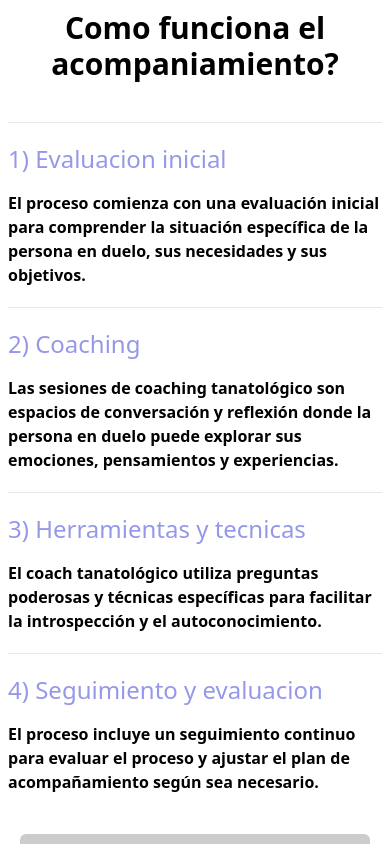
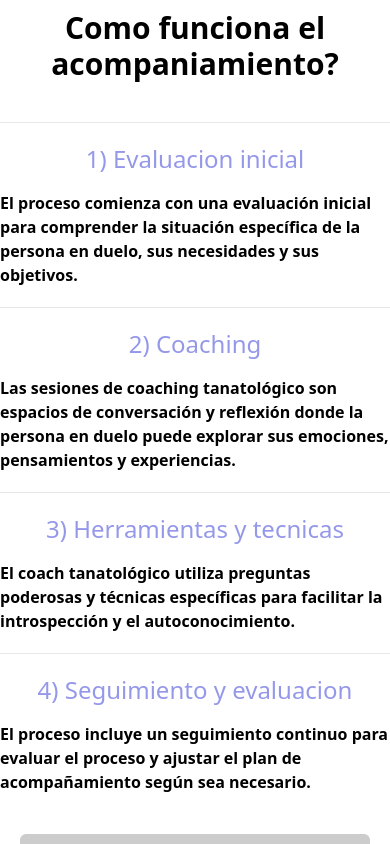
Before and after one commit to llanesleonardo/abellas4e, a React (Vite) app: page / in a window 390 px wide. Shown: the part 8560-9404 px from the top of the page. Built offline with nearby package versions, Linux system fonts and the light colour scheme.

Commit message:
some responsive features

```diff
--- a/src/Components/Faq.jsx
+++ b/src/Components/Faq.jsx
@@ -23,11 +23,11 @@ export default function Faq() {
         <div className="container mx-auto px-4 text-left">
         </div>
       </div>
-      <div className="container mx-auto flex-col justify-left items-center flex-wrap  md:flex md:gap-[100px]  md:flex-nowrap">
-          <div className="flex-1 flex-col justify-center items-center">
+      <div className="container mx-auto flex flex-col justify-left items-center flex-wrap  md:flex-row md:gap-[100px]  md:flex-nowrap">
+          <div className="flex-1 flex-col justify-center items-center ">
           <p className='font-bold text-center'>{t('Frequently asked questions')}</p>
           <h1 className="text-[black] text-center text-6xl md:text-8xl font-bold mb-0 md:text-left">{t('FAQs')}</h1>
-          <div className='flex items-center justify-center md:items-center md:justify-start'>
+          <div className='flex items-center justify-center md:flex-row md:items-center md:justify-center'>
             <button onClick={handleCLick} className="bg-[black] hover:bg-[black] text-white text-xl py-4 px-6 my-3 font-bold md:text-xl lg:text-xl xl:text-2xl md:py-4 md:px-6 lg:py-3 lg:px-6 xl:py-3 xl:px-6 rounded-full">
             {t('Book Now!')}
             </button>
--- a/src/Components/Gallery.jsx
+++ b/src/Components/Gallery.jsx
@@ -63,11 +63,11 @@ export default function ImageGrid() {
   return (
     <div id='about' className=" px-5 py-6 md:py-16">
       <div className="container mx-auto">
-      <div className='bg-white h-[300px] w-[350px]  md:w-full md:h-[600px] mx-auto' style={{backgroundImage: `url(${'https://placehold.co/1300x600'})`, backgroundSize: 'cover', backgroundPosition: 'center',borderRadius:'50px'}}>
+      <div className='block bg-white h-[300px] w-[350px]  md:hidden lg:hidden xl:hidden mx-auto' style={{backgroundImage: `url(${'https://placehold.co/1300x600'})`, backgroundSize: 'cover', backgroundPosition: 'center',borderRadius:'50px'}}>
             <div className="absolute bg-black bg-opacity-10 flex items-center justify-center rounded-none">
             </div>
         </div>
-      <div className="hidden  grid grid-cols-1 md:grid-cols-2 lg:grid-cols-3 gap-4 md:block" >
+      <div className="hidden md:grid md:grid-cols-3 gap-4  " >
         {items.map((item) => (
           <GridItem key={item.id} images={item.images}/>
         ))}
--- a/src/Components/Methodology.jsx
+++ b/src/Components/Methodology.jsx
@@ -16,55 +16,57 @@ export default function Methodology() {
       window.open('https://wa.me/15202897508', '_blank', 'noopener,noreferrer');
   }
   return (
-    <div id='method' className='relative bg-[white] py-[100px]'>
-      <div className="flex items-center justify-center relative pb-5">
-        <div className="container mx-auto text-center md:text-left pb-[25px] md:pb-[50px]">
-          <h1 className="text-[#9598e9] text-4xl  md:text-6xl font-bold mb-0">{t('Methodology')}</h1>
+    <div id='method' className=' bg-[white] py-[100px]'>
+      <div className=" container mx-auto pb-5">
+        <div className=" hidden pb-[25px] md:pb-[50px]  md:text-left md:block">
+          <h1 className="text-[#9598e9] text-4xl  md:text-6xl font-bold mb-0 ">{t('Methodology')}</h1>
+        </div>
+        <div className=" block pb-[25px] md:pb-[50px] text-center md:text-left md:hidden ">
+          <h1 className="text-[#9598e9] text-4xl  md:text-6xl font-bold mb-0 ">{t('Methodology')}</h1>
         </div>
       </div>
-      <div className="flex-col justify-center items-center flex-wrap mx-2 md:flex md:justify-end md:items-start md:gap-[100px] ">
+      <div className="container mx-auto flex flex-col justify-center items-center flex-wrap md:flex-row md:justify-around md:items-start md:gap-[100px] md:flex-nowrap">
           <div className="md:flex-1 md:flex-col  md:justify-center  md:items-center">
+            <div>
               <div >
 
                 <h1 className='text-3xl text-center font-bold mb-10 md:text-left md:text-4xl'>Como funciona el acompaniamiento?</h1>
             </div>
             <hr/>
 
-            <div className='flex-col justify-center items-center py-5 md:flex md:justify-around md:items-center md:gap-20 md:py-10'>
+            <div className='flex flex-col justify-center items-center py-5 md:flex-row md:justify-around md:items-center md:gap-20 md:py-10'>
             <h3 className='md:flex-1 text-[#9598e9] text-2xl'>1) Evaluacion inicial</h3>
             <p className='pt-4 md:flex-2 md:w-[600px] font-bold'>El proceso comienza con una evaluación inicial para comprender la situación
                 específica de la persona en duelo, sus necesidades y sus objetivos.</p>
             </div>
             <hr/>
-            <div className='flex-col justify-center items-center py-5 md:flex md:justify-around md:items-center md:gap-20 md:py-10'>
+            <div className='flex flex-col justify-center items-center py-5 md:flex-row md:justify-around md:items-center md:gap-20 md:py-10'>
                <h3 className='flex-1 text-[#9598e9] text-2xl'>2) Coaching</h3>
             <p className='pt-4 md:flex-2 md:w-[600px] font-bold'>Las sesiones de coaching tanatológico son espacios de conversación y reflexión donde
                 la persona en duelo puede explorar sus emociones, pensamientos y experiencias.</p>
             </div>
             <hr/>
-            <div className='flex-col justify-center items-center py-5 md:flex md:justify-around md:items-center md:gap-20 md:py-10'>
+            <div className='flex flex-col justify-center items-center py-5 md:flex-row md:justify-around md:items-center md:gap-20 md:py-10'>
                <h3 className='md:flex-1 text-[#9598e9] text-2xl'>3) Herramientas y tecnicas</h3>
                 <p className='pt-4 md:flex-2 md:w-[600px] font-bold'>El coach tanatológico utiliza preguntas poderosas y técnicas específicas para facilitar
                 la introspección y el autoconocimiento.</p>
             </div>
             <hr/>
-            <div className='flex-col justify-center items-center py-5 md:flex md:justify-around md:items-center md:gap-20 md:py-10'>
+            <div className='flex flex-col justify-center items-center py-5 md:flex-row md:justify-around md:items-center md:gap-20 md:py-10'>
                <h3 className='md:flex-1 text-[#9598e9] text-2xl'>4) Seguimiento y evaluacion</h3>
             <p className='pt-4 md:flex-2 md:w-[600px] font-bold'>El proceso incluye un seguimiento continuo para evaluar el proceso y ajustar el plan
             de acompañamiento según sea necesario.</p>
             </div>
           </div>
-
-          <div className="block flex-col justify-center items-center md:hidden">
+          </div>          <div className="block  flex-col justify-center items-center md:hidden">
               <div className='flex-1'><img className="mx-auto rounded-md my-5 w-[350px]" src={'https://placehold.co/350x250'} /></div>
           </div>
-          <div className="hidden md:flex-col md:justify-center md:items-center md:block">
+          <div className="md:flex hidden md:flex-1 md:flex-col md:justify-end md:items-center md:block md:pl-6">
               <div className='flex-1'><img className="rounded-md my-5" src={'https://placehold.co/350x250'} /></div>
               <div className='flex-1' ><img className="rounded-md my-5" src={'https://placehold.co/350x250'} /></div>
               <div className='flex-1'><img className="rounded-md my-5" src={'https://placehold.co/350x250'} /></div>
           </div>
 
-
       </div>
     </div>
   )
```
